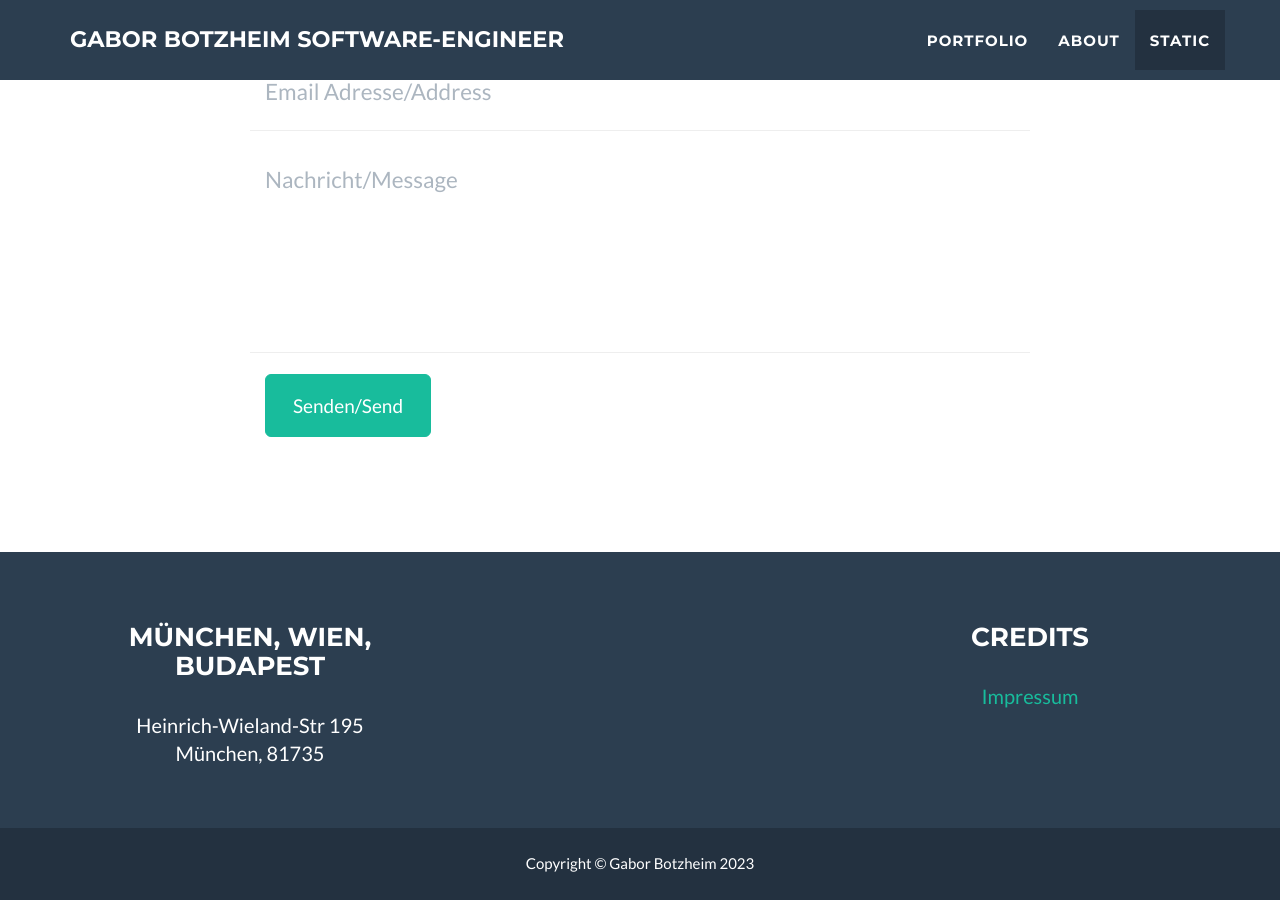
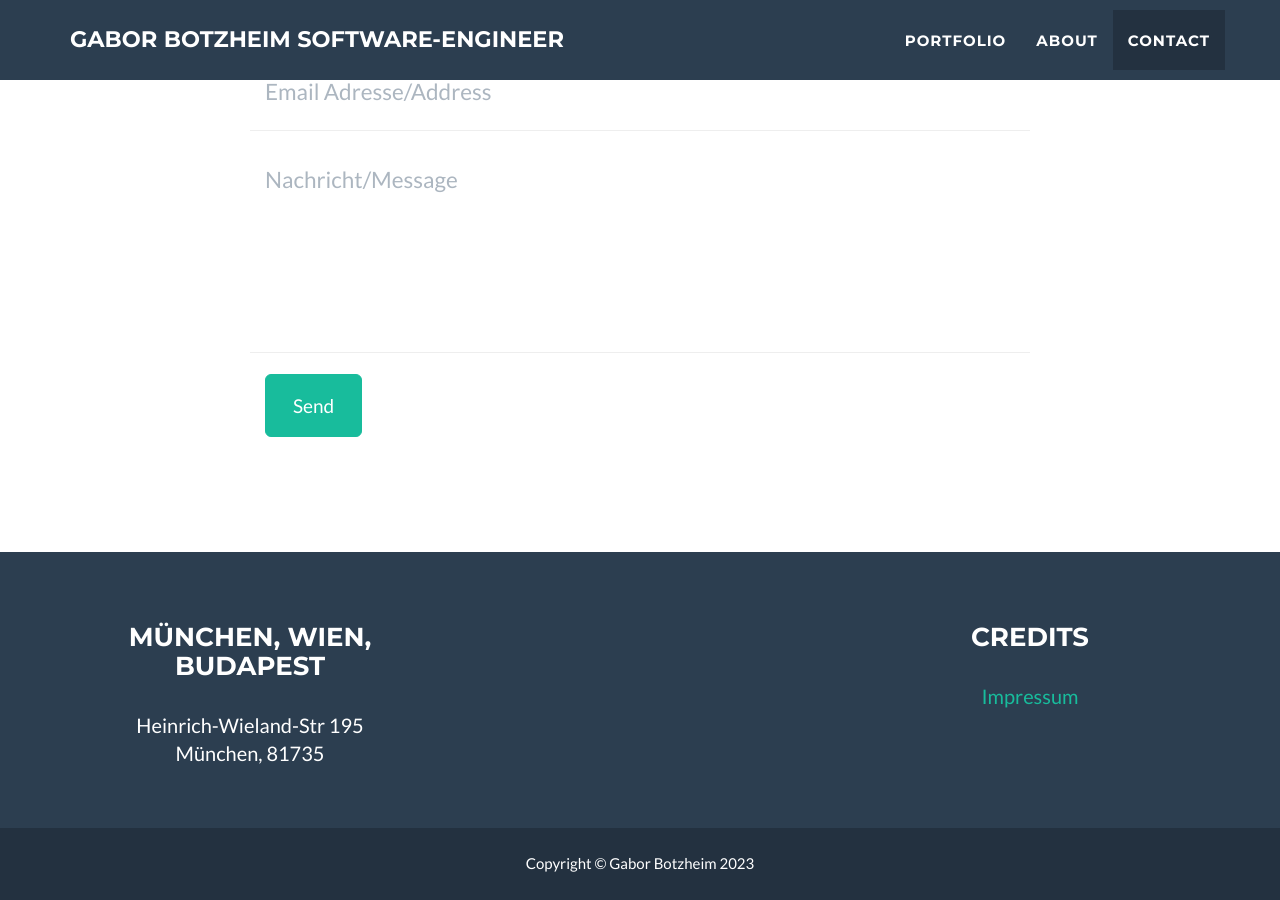
Before and after one commit to Gabor-B/homepage_SWE, a Jekyll site: the page built from _posts/2014-07-18-project-1.markdown, in a window 1280 px wide and 900 px high, scrolled down 2672 px. Built offline with Jekyll 4.4.1, drawn with Linux system fonts in a browser that asks for light colours; part of the change alters nothing that is shown.

Commit message:
added more english translations

```diff
--- a/_config.yml
+++ b/_config.yml
@@ -12,8 +12,8 @@ skills: "Software Development - Requirements Engineering - Management"
 skills_de: "Software Entwicklung - Requirements Engineering - Management"
 about: "About"
 about_de: "Über mich"
-contact: "Contact"
-contact_de: "Kontakt"
+contact_title: "Contact"
+contact_title_de: "Kontakt"
 about_me1: "I am a self-employed Software Engineer, mit Fokus auf Software-Entwicklung, Requirement Engineering und Management.
           Am meisten Erfahrung konnte ich bis jetzt in der Luft und Raumfahrtbranche sammeln, sowohl im Zivilen und Militärischen Bereich.
           Desweiteren hatte ich noch viele nennenswerte Projekte in der Automobil-, der Medizintechnik- und der Vermessungsbranche."
@@ -26,6 +26,12 @@ about_me2: "My strong side in software development liegen meine Stärken bei C++
 about_me2_de: "In der Software-Entwicklung liegen meine Stärken bei C++, Java, Qt und diversen Frameworks. Ich arbeite sowohl einzeln als auch in verteilten Multinationalen Teams produktiv
          und bringe meine Erfahrung gerne in ein Team ein. Durch meine Erfahrung in Leitungspositionen kann ich gut als Vermittler zwischen zwei Welten agieren.
          Beim Requirement Engineering hilft meine Erfahrung aus beiden Perspektiven bei der Erstellung von effizienten und guten Anforderungen. "
+email_send: "Send"
+email_send_de: "Senden"
+email_address: "Email Address"
+email_address_de: "Email-Adresse"
+email_message: "Message"
+email_message_de: "Nachricht"
 meta_author: Botzheim Gabor
 
 # Google webmaster tools
--- a/_includes/contact_static.html
+++ b/_includes/contact_static.html
@@ -20,7 +20,7 @@
           </div>
           <div class="row control-group">
             <div class="form-group col-xs-12 floating-label-form-group controls">
-              <label for="email">Email Adresse/Address</label>
+              <label for="email">{{ site.email_address }}</label>
               <input type="email" name="_replyto" class="form-control" placeholder="Email Adresse/Address" id="email" required
                 data-validation-required-message="Please enter your email address.">
               <p class="help-block text-danger"></p>
@@ -32,7 +32,7 @@
           </div>
           <div class="row control-group">
             <div class="form-group col-xs-12 floating-label-form-group controls">
-              <label for="message">Nachricht/Message</label>
+              <label for="message">{{ site.email_message }}</label>
               <textarea rows="5" name="message" class="form-control" placeholder="Nachricht/Message" id="message" required
                 data-validation-required-message="Please enter a message."></textarea>
               <p class="help-block text-danger"></p>
@@ -42,7 +42,7 @@
           <div id="success"></div>
           <div class="row">
             <div class="form-group col-xs-12">
-              <button type="submit" class="btn btn-success btn-lg">Senden/Send</button>
+              <button type="submit" class="btn btn-success btn-lg">{{ site.email_send }}</button>
             </div>
           </div>
         </form>
--- a/_includes/nav.html
+++ b/_includes/nav.html
@@ -25,7 +25,7 @@
           <a href="#about">{{ site.about }}</a>
         </li>
         <li class="page-scroll">
-          <a href="#contact">{{ site.contact }}</a>
+          <a href="#contact">{{ site.contact_title }}</a>
         </li>
       </ul>
     </div>
```
Also changed, not shown: 1 other file.
